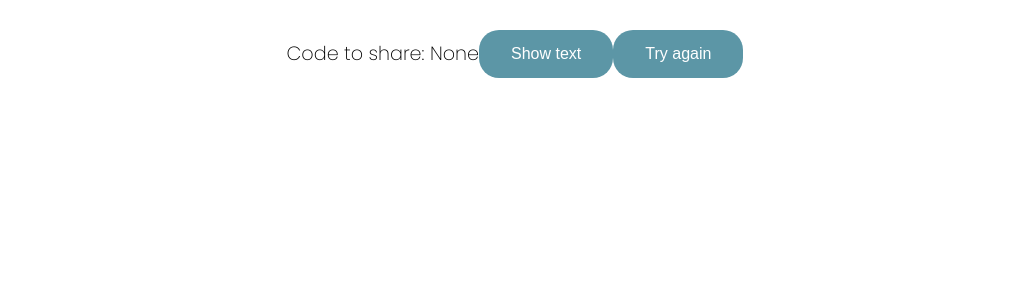
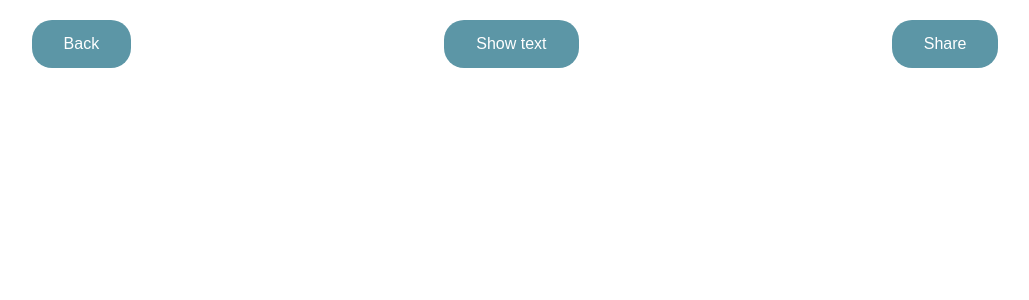
Before and after one commit to Mathushan-dev/QuestionGenerator, a Flask app: page /loadCurrentQuestions in a window 1280 px wide. Shown: the part 88-388 px from the top of the page, without its empty margins (125-1154 px from the left). Run offline with Flask 2, Linux system fonts and the light colour scheme; some web fonts are replaced.

Commit message:
fixed share code design

```diff
--- a/application/static/css/multiple-choice.css
+++ b/application/static/css/multiple-choice.css
@@ -2,11 +2,43 @@
     color: rebeccapurple;
 }
 
-.show-text-container{
+.share {
+    background-color: #5c96a6;
+    border: none;
+    color: white;
+    padding: 15px 32px;
+    text-align: center;
+    text-decoration: none;
+    font-size: 16px;
+    border-radius: 20px;
+    grid-column-start: 9;
+    grid-column-end: 10;
+}
+
+.share:hover {
+    cursor: pointer;
+    box-shadow: 0 12px 16px 0 rgba(0,0,0,0.24), 0 17px 50px 0 rgba(0,0,0,0.19);
+  }
+
+.grid-container {
+    width: 100%;
     padding-top: 20px;
-    display: flex;
-    justify-content: center;
-    align-items: center;
+    display: grid;
+    column-count: 10;
+    grid-row: auto;
+}
+
+.grid-item1 {
+    grid-column-start: 2;
+    grid-column-end: 3;
+}
+.grid-item2 {
+    grid-column-start: 4;
+    grid-column-end: 5;
+}
+.grid-item3 {
+    grid-column-start: 6;
+    grid-column-end: 7;
 }
 
 .show-text{
--- /dev/null
+++ b/application/static/javascript/share.js
@@ -0,0 +1,20 @@
+var modal = document.getElementById("text-modal-1");
+
+var btn = document.getElementById("share-button");
+
+var span = document.getElementsByClassName("close1")[0];
+
+btn.onclick = function() {
+    modal.style.display = "block";
+
+}
+
+span.onclick = function() {
+    modal.style.display = "none";
+}
+
+window.onclick = function(event) {
+    if (event.target == modal) {
+        modal.style.display = "none";
+    }
+}
--- a/application/templates/multiple-choice-template.html
+++ b/application/templates/multiple-choice-template.html
@@ -16,12 +16,19 @@
             </a>
             <a href="{{ url_for('UserLoginSignupBP.load_home') }}" class="login-link">Profile</a>
         </header>
-        <div class="show-text-container">
-            <p>Code to share: {{questionSetCode}}</p>
-            <button id="show-text-button" class="show-text">Show text</button>
-            <form action="{{ url_for('UserLoginSignupBP.load_enter_text') }}">
-                <input type="submit" class="try-again" value="Try again" />
-            </form>
+        <div class="grid-container">
+            <div class="grid-item1">
+                <form action="{{ url_for('UserLoginSignupBP.load_enter_text') }}">
+                    <input type="submit" class="try-again" value="Back" />
+                </form>
+            </div>
+            <div class="grid-item2">
+                <button id="show-text-button" class="show-text">Show text</button>
+            </div>
+            <div class="grid-item3">
+                <button id="share-button" class="share">Share</button>
+            </div>
+        </div>
             <div id="text-modal" class="text-modal">
                 <div class="modal-content">
                     <span class="close">&times;</span>
@@ -31,6 +38,17 @@
                 </div>
             </div>
         </div>
+        <div id="text-modal-1" class="text-modal-1">
+            <div class="modal-content">
+                <span class="close1">&times;</span>
+                <div class="text">
+                    <p>Code to share: {{questionSetCode}}</p>
+                </div>
+                <button id="copy" class="copy">Copy</button>
+            </div>
+        </div>
+    </div>
+    </div>
         <div class="quiz-container">
         {% if questions %}
             {% for i in range(0, questions|length) %}
@@ -56,5 +74,6 @@
         </div>
         <script src="../static/javascript/multiple-choice.js"></script>
         <script src="../static/javascript/show-text.js"></script>
+        <script src="../static/javascript/share.js"></script>
     </body>
 </html>
```
Also changed, not shown: other parts of application/static/css/multiple-choice.css (+35 -0 lines).
